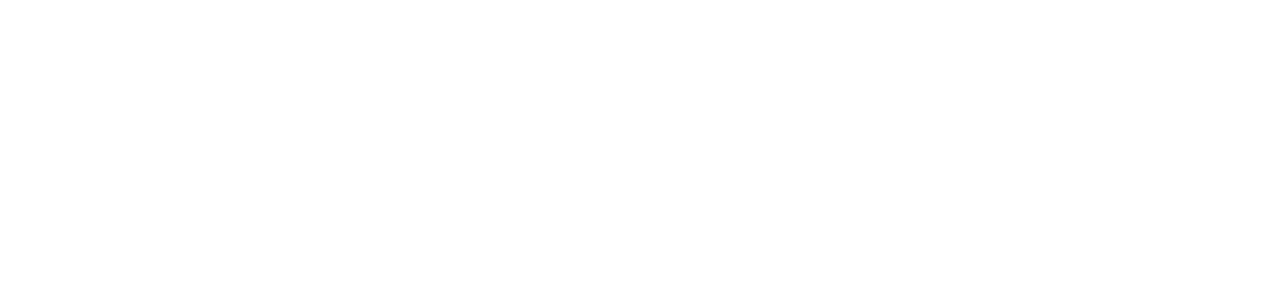
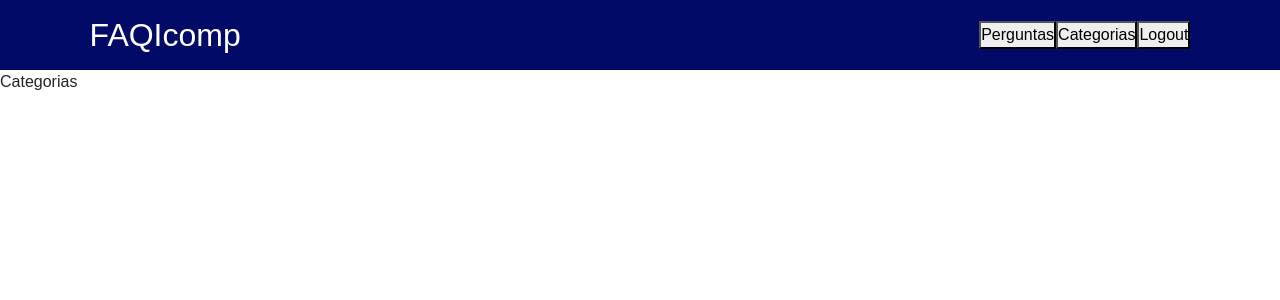
Before and after one commit to NinjaCompacto/FAQCOMP, a React (Create React App) app in the folder frontend/: page /adm/categorias in a window 1280 px wide. Before the commit this address had no page. Shown: the top 300 px of the page. Built offline with nearby package versions, Linux system fonts and the light colour scheme; sample sign-in values are in the browser's storage.

Commit message:
Navbar para o adm criada
Logout para o adm implementado

Arquivos para perguntas e categorais criados

Falata estilizar a navbar do adm

```diff
--- a/frontend/src/App.js
+++ b/frontend/src/App.js
@@ -3,9 +3,9 @@
 import React from "react";
 import { BrowserRouter as Router, Routes, Route } from "react-router-dom";
 import Login from "./pages/Login";
-import Menu from "./pages/Menu";
-import ProtectedRoute from './components/ProtectedRoute';
-import Navbar from "./components/Navbar/Navbar";
+import Perguntas from "./pages/Perguntas";
+import Categorias from "./pages/Categorias";
+import ProtectedRoute from './Components/ProtectedRoute';
 
 function App() {
   return (
@@ -13,7 +13,8 @@
       <Router>
         <Routes>
           <Route path="/login" element={<Login />} />
-          <Route path="/menu" element={<ProtectedRoute> <Menu /> </ProtectedRoute>} />
+          <Route path="/adm/perguntas" element={<ProtectedRoute> <Perguntas/> </ProtectedRoute>} />
+          <Route path="/adm/categorias" element={<ProtectedRoute> <Categorias/> </ProtectedRoute>} />
           {/* Outras rotas podem ser adicionadas aqui */}
         </Routes>
       </Router>
--- /dev/null
+++ b/frontend/src/Components/NavBarAdm/NavbarAdm.css
@@ -0,0 +1,58 @@
+.navbar {
+  display: flex;
+  align-items: center;
+  justify-content: space-between;
+  width: 100%;
+  height: 70px;
+  background: rgb(1, 11, 103);
+  padding: 15px 7%;
+}
+.navbar h2 {
+  margin: 0;
+  color: #fff;
+}
+
+.search-box {
+  display: flex;
+  align-items: center;
+  width: 750px;
+  height: 40px;
+  align-items: center;
+  justify-content: center;
+  background: #d9d8d8;
+  padding: 10px 20px;
+  border-radius: 50px;
+}
+.search-box input {
+  flex: 1;
+  background: transparent;
+  color: black;
+  border: 0;
+  outline: 0;
+  font-size: 18px;
+  margin-left: 10px;
+}
+
+/* Estilos para dispositivos móveis */
+@media (max-width: 768px) {
+  .navbar {
+    flex-direction: column;
+    height: auto;
+    padding: 10px 5%;
+  }
+
+  .navbar h2 {
+    margin-bottom: 10px;
+    text-align: center;
+  }
+
+  .search-box {
+    width: 100%;
+    padding: 8px 15px;
+    border-radius: 30px;
+  }
+
+  .search-box input {
+    font-size: 16px;
+  }
+}
--- /dev/null
+++ b/frontend/src/Components/NavBarAdm/NavbarAdm.js
@@ -0,0 +1,30 @@
+import React from "react";
+import { useNavigate } from "react-router-dom"; // Para navegação
+import "./NavbarAdm.css";
+
+const NavbarAdm = () => {
+  const navigate = useNavigate();
+
+  // Função de logout
+  const handleLogout = () => {
+    localStorage.removeItem("authToken"); // Remove o token de autenticação
+    navigate("/login"); // Redireciona para a página de login
+  };
+
+  return (
+    <div className="navbar">
+      <h2>FAQIcomp</h2>
+      <div className="navbar-buttons">
+        {/* Botões de navegação */}
+        <button onClick={() => navigate("/adm/perguntas")}>Perguntas</button>
+        <button onClick={() => navigate("/adm/categorias")}>Categorias</button>
+        {/* Botão de logout */}
+        <button className="logout-btn" onClick={handleLogout}>
+          Logout
+        </button>
+      </div>
+    </div>
+  );
+};
+
+export default NavbarAdm;
--- /dev/null
+++ b/frontend/src/pages/Categorias.js
@@ -0,0 +1,11 @@
+//import { Form, FormGroup, Button, Input, Label } from "reactstrap";
+import NavbarAdm from '../Components/NavBarAdm/NavbarAdm.js';
+
+const Categorias = () => {
+    return (<div>
+        <NavbarAdm/>
+        Categorias
+    </div>);
+};
+
+export default Categorias;
--- a/frontend/src/pages/Login.js
+++ b/frontend/src/pages/Login.js
@@ -22,8 +22,8 @@
       // Armazena o token JWT no localStorage
       localStorage.setItem('authToken', response.data.token);
 
-      // Redireciona o usuário para a página /menu após o login bem-sucedido
-      navigate('/menu');
+      // Redireciona o usuário para a página de perguntas após o login bem-sucedido
+      navigate('/adm/perguntas');
     } catch (error) {
       alert('Credenciais inválidas');
     }
--- a/frontend/src/pages/Menu.js
+++ /dev/null
@@ -1,7 +0,0 @@
-//import { Form, FormGroup, Button, Input, Label } from "reactstrap";
-
-const  Menu = () => {
-    return (<div> {"MENU DO ADM !!"}</div>);
-  };
-
-  export default Menu;
--- /dev/null
+++ b/frontend/src/pages/Perguntas.js
@@ -0,0 +1,12 @@
+    //import { Form, FormGroup, Button, Input, Label } from "reactstrap";
+    import NavbarAdm from '../Components/NavBarAdm/NavbarAdm.js';
+
+    const Perguntas = () => {
+        return (<div>
+            <NavbarAdm/>
+            perguntas
+
+        </div>);
+    };
+
+    export default Perguntas;
```
Also changed, not shown: 1 other file (tests, documents, lock files or other folders).
